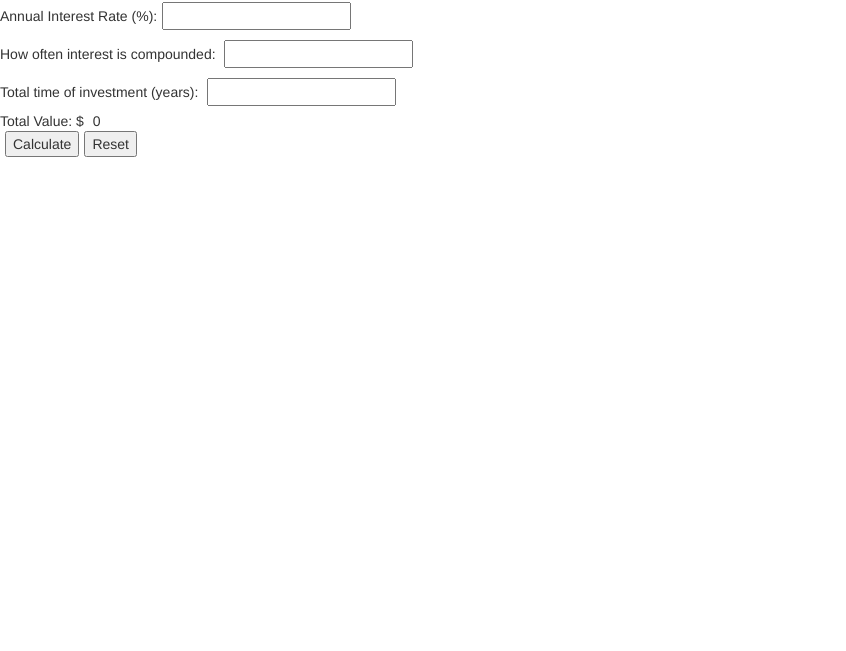
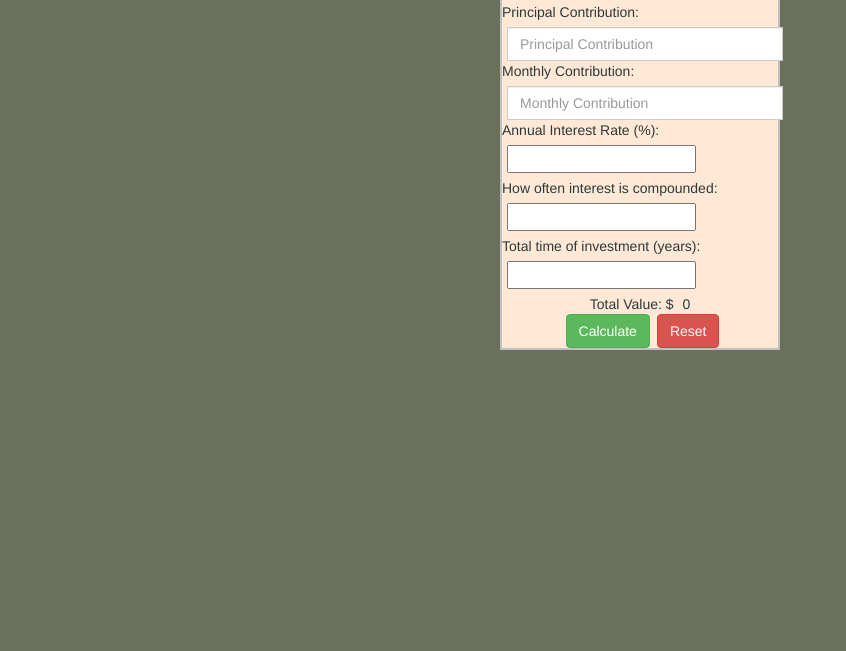
Before and after one commit to Roetorooter/CompoundInterestCalc, a plain HTML site: page index.html in a window 1280 px wide. Shown: the part 149-800 px from the top of the page, without its empty margins (0-846 px from the left). Drawn offline with nearby package versions, Linux system fonts and the light colour scheme.

Commit message:
Updated HTML and CSS

```diff
--- a/CSS.css
+++ b/CSS.css
@@ -1,3 +1,7 @@
+body {
+    background-color: #6b705c;
+}
+
 input {
     margin: 5px;
     padding: 2px;
@@ -10,3 +14,21 @@ input {
 button {
     margin-left: 5px;
 }
+
+#submit {
+    margin-right: 2px;
+}
+
+.flex-container {
+    display: flex;
+    flex-direction: column;
+    justify-content: center;
+    align-items: center;
+    margin: 0 50rem;
+    border: 2px solid silver;
+    background-color: #ffe8d6;
+}
+
+#divHeader {
+    color: #2b3a39;
+}
--- a/index.html
+++ b/index.html
@@ -17,13 +17,19 @@
 </head>
 
 <body>
-    <h1>Compound Interest Calculator</h1>
 
-    <div id="container">
-        <div>Principal Contribution:<input type="number" id="principal"></div>
-        <div>Monthly Contribution:<input type="number" id="monthlyCont"></div>
-        <div>Annual Interest Rate (%):<input type="number" id="interestRate"></div>
-        <div>How often interest is compounded: <input type="number" id="timesCompounded"></div>
+    <div class="input-group flex-container">
+
+        <h1>Compound Interest Calculator</h1>
+
+        <div id="divHeader">Principal Contribution:<input type="number" id="principal" class="form-control" placeholder="Principal Contribution"></div>
+
+        <div id="divHeader">Monthly Contribution:<input type="number" id="monthlyCont" class="form-control" placeholder="Monthly Contribution"></div>
+
+        <div id="divHeader">Annual Interest Rate (%):<input type="number" id="interestRate"></div>
+
+        <div id="divHeader">How often interest is compounded: <input type="number" id="timesCompounded"></div>
+
         <!-- <div>How often interest is compounded:
         <select name="timesCompounded" id="timesCompounded">
                         <option value="yearly">Yearly</option>
@@ -31,11 +37,17 @@
                         <option value="monthly">Monthly</option>
               </select>
     </div> -->
-        <div>Total time of investment (years): <input type="number" id="totalTime"></div>
-        <div>Total Value: $ <span id="totalValue">0</span></div>
-        <button id="submit">Calculate</button><button id="reset">Reset</button>
+
+        <div id="divHeader">Total time of investment (years):<input type="number" id="totalTime"></div>
+
+        <div id="divHeader">Total Value: $ <span id="totalValue">0</span></div>
+
+        <div>
+            <button class="btn btn-success" id="submit">Calculate</button><button class="btn btn-danger" id="reset">Reset</button>
+        </div>
     </div>
 
+    <footer></footer>
 
     <script src="script.js"></script>
 </body>
```
